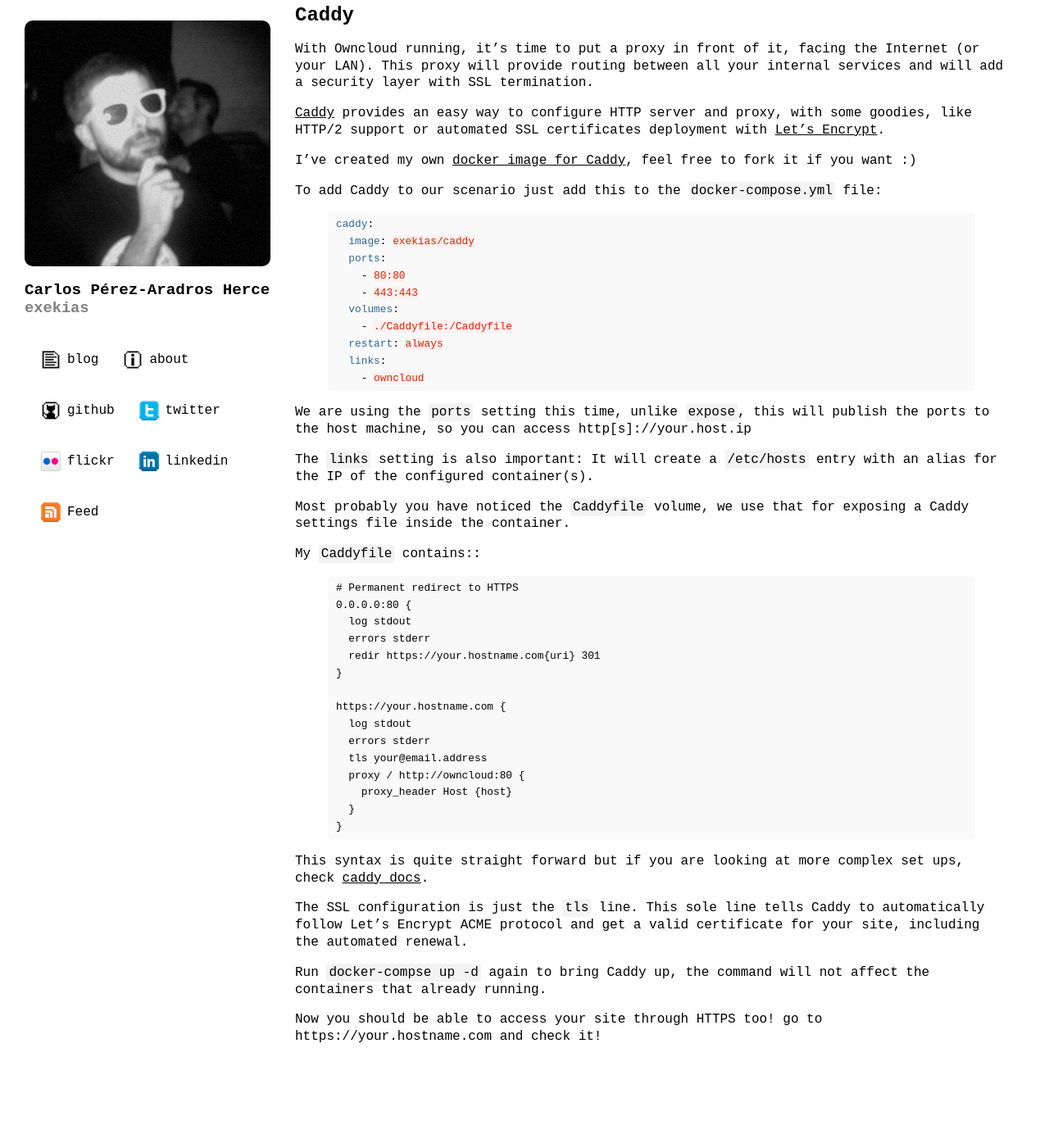
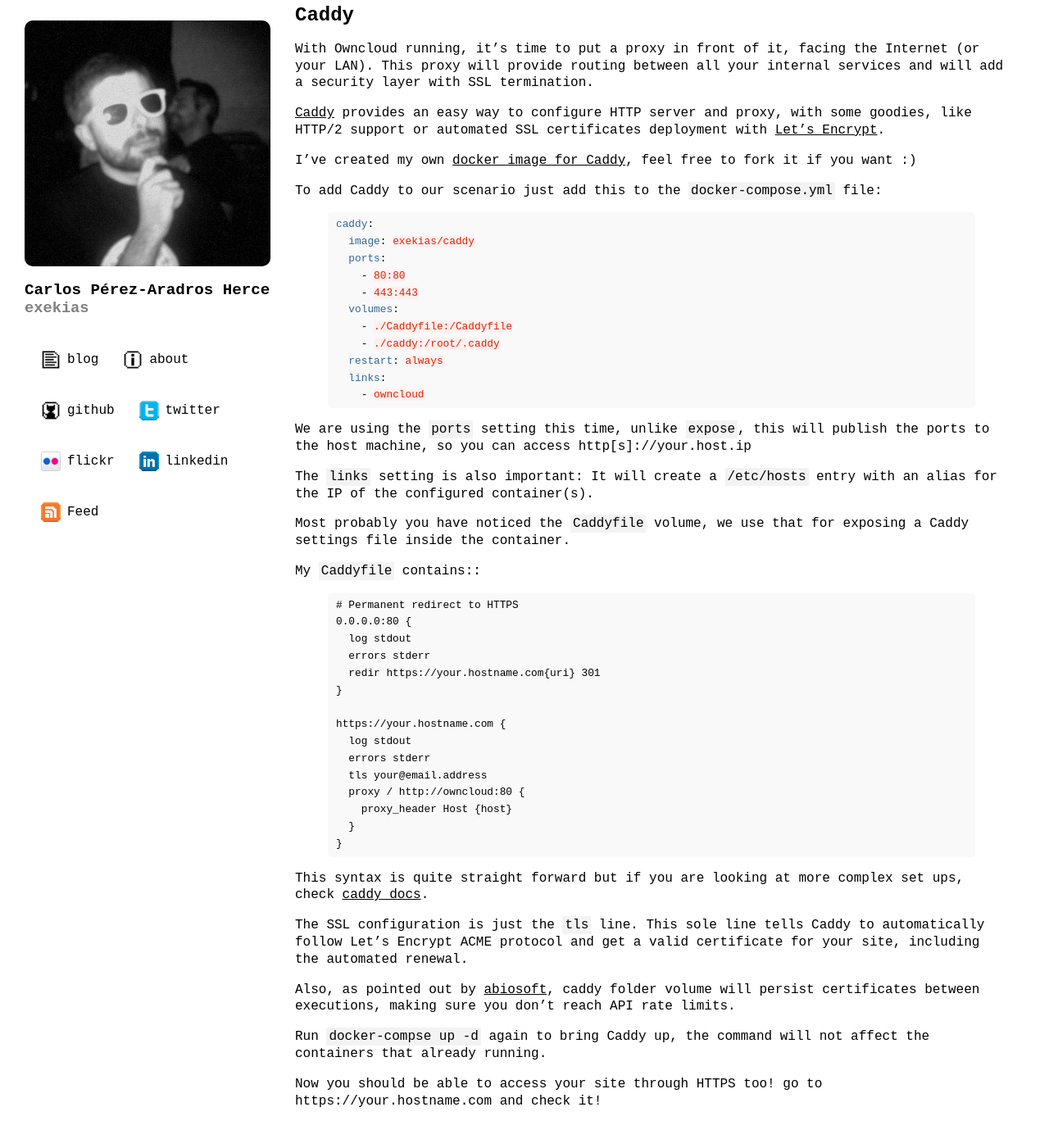
Before and after one commit to exekias/exekias.me, a Jekyll site: the page built from _posts/2016-01-28-home-docker-caddy-owncloud-letsencrypt.markdown, in a window 1280 px wide and 1400 px high, scrolled down 1574 px. Shown: the top 1390 px of the window at 82% size. Built offline with Jekyll 4.4.1, drawn with Linux system fonts in a browser that asks for light colours; comment, search, counter and statistics services are not loaded; before the commit the page ends 2896 px from its top, so only the background shows below that.

Commit message:
Added @abiosoft comment changes on caddy folder

```diff
--- a/_posts/2016-01-28-home-docker-caddy-owncloud-letsencrypt.markdown
+++ b/_posts/2016-01-28-home-docker-caddy-owncloud-letsencrypt.markdown
@@ -101,6 +101,7 @@
     - 443:443
   volumes:
     - ./Caddyfile:/Caddyfile
+    - ./caddy:/root/.caddy
   restart: always
   links:
     - owncloud
@@ -144,6 +145,9 @@
 follow Let’s Encrypt ACME protocol and get a valid certificate for your site,
 including the automated renewal.
 
+Also, as pointed out by [abiosoft](https://twitter.com/abiosoft), caddy folder volume
+will persist certificates between executions, making sure you don't reach API rate limits.
+
 Run `docker-compse up -d` again to bring Caddy up, the command will not affect the
 containers that already running.
 
```
